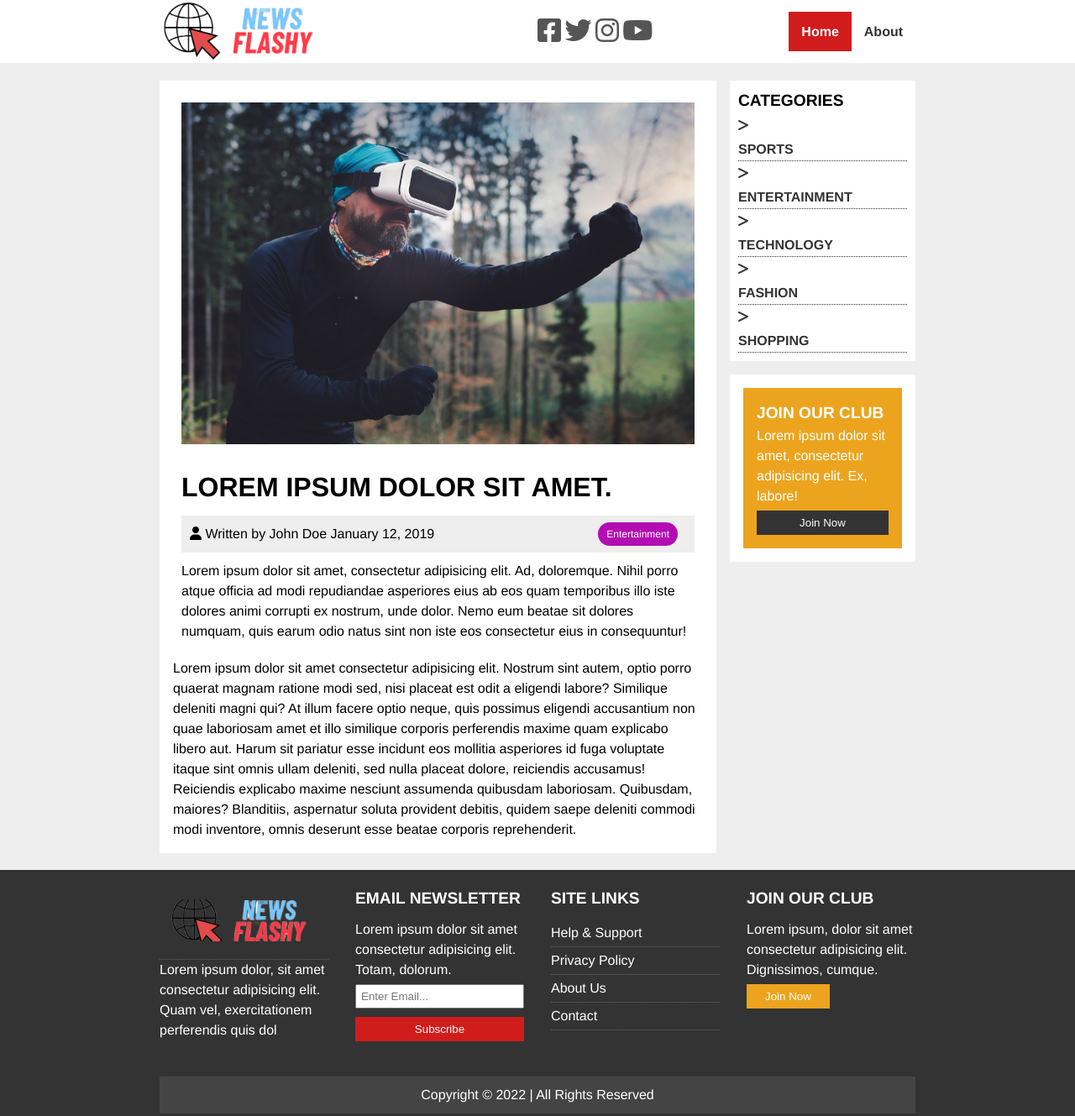
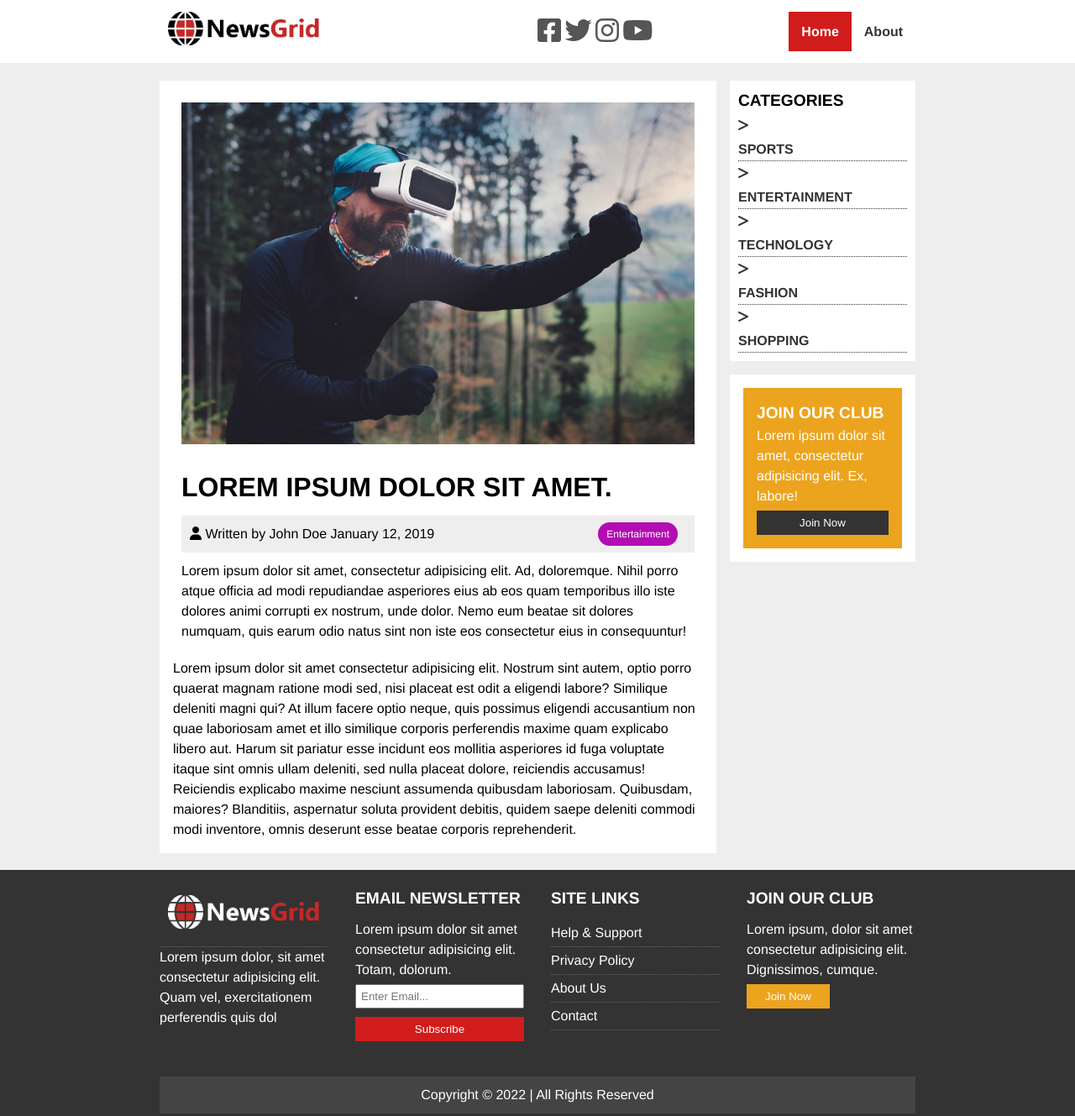
Before and after one commit to joshilagan/NewsGrid, a plain HTML site: page article.html in a window 1280 px wide. Shown: the whole page at 84% size. Drawn offline with Linux system fonts and the light colour scheme.

Commit message:
pic and style

```diff
--- a/article.html
+++ b/article.html
@@ -4,12 +4,8 @@
     <meta charset="UTF-8" />
     <meta http-equiv="X-UA-Compatible" content="IE=edge" />
     <meta name="viewport" content="width=device-width, initial-scale=1.0" />
-    <title>News Flashy</title>
-
-    <link rel="apple-touch-icon" sizes="180x180" href="./apple-touch-icon.png">
-    <link rel="icon" type="image/png" sizes="32x32" href="./favicon-32x32.png">
-    <link rel="icon" type="image/png" sizes="16x16" href="./favicon-16x16.png">
-    <link rel="manifest" href="./site.webmanifest">
+    <title>News Grid</title>
+    <link rel="shortcut icon" href="./favicon.ico" type="image/x-icon">
     <link rel="stylesheet" href="https://cdnjs.cloudflare.com/ajax/libs/font-awesome/6.4.2/css/all.min.css" integrity="sha512-z3gLpd7yknf1YoNbCzqRKc4qyor8gaKU1qmn+CShxbuBusANI9QpRohGBreCFkKxLhei6S9CQXFEbbKuqLg0DA==" crossorigin="anonymous" referrerpolicy="no-referrer" />
     <link rel="stylesheet" href="./css/style.css"/>
     <link rel="stylesheet" href="./css/utilities.css"/>
@@ -22,7 +18,7 @@
         <nav class="navbar">
 
             <div class="flex-item-1">
-                <a href="./index.html"> <img class="logo" src="./img/newslogo.png" alt="" height="140px"/></a>
+                <a href="./index.html"> <img class="logo" src="./img/logo.png" alt="" height="140px"/></a>
             </div>
 
             <div class="flex-item-2">
@@ -118,7 +114,7 @@
       <div class="grid-container">
         <div class="footer-items">
           <div class="footer-item-img">
-            <a href="./index.html"><img class="logo" src="./img/newslogo.png" alt="" /></a>
+            <a href="./index.html"><img class="logo" src="./img/logo_light.png" alt="" /></a>
             <p>
               Lorem ipsum dolor, sit amet consectetur adipisicing elit. Quam
               vel, exercitationem perferendis quis dol
--- a/css/style.css
+++ b/css/style.css
@@ -17,8 +17,8 @@ header input[type="checkbox"] {
 }
 nav img {
   width: 200px;
-  height: 70px;
-  /* padding: 10px; */
+  height: 60px;
+  padding: 10px;
   object-fit: cover;
 }
 /* navbar / hamburger*/
@@ -40,8 +40,6 @@ nav .nav-list .nav-item .nav-link:hover {
   background: #ddd;
   color: #333;
 }
-
-
 .navbar ul li a {
   padding: 15px;
   text-decoration: none;
@@ -77,8 +75,6 @@ input:checked ~ nav .navbar-toggler .bar:nth-child(3) {
   transform: rotate(-45deg);
 }
 /* header icons */
-
-
 nav .flex-item-2 {
   width: 50%;
   display: flex;
--- a/css/utilities.css
+++ b/css/utilities.css
@@ -13,7 +13,6 @@ html {
 a {
   text-decoration: none;
   color: #333;
-
 }
 .container {
   max-width: 900px;
@@ -24,9 +23,8 @@ a {
 .flex-items img,
 .footer-item-img img {
   width: 200px;
-  height: 70px;
+  height: 60px;
   object-fit: cover;
-  margin-top: 5px;
   /* padding: 10px 10px 10px 0; */
   /* border: solid 1px green; */
 }
```
Also changed, not shown: about.html (+4 -8 lines), index.html (+4 -7 lines), android-chrome-192x192.png (deleted), android-chrome-512x512.png (deleted), apple-touch-icon.png (deleted), favicon-16x16.png (deleted), favicon-32x32.png (deleted), favicon.ico, img/NEWS flashy.png (deleted), img/NEWS flashyicon.png (deleted), img/icon.png (added), img/logo.png (added), img/logo_light.png (added), img/newslogo.png (deleted), 1 more files, 1 other file.
